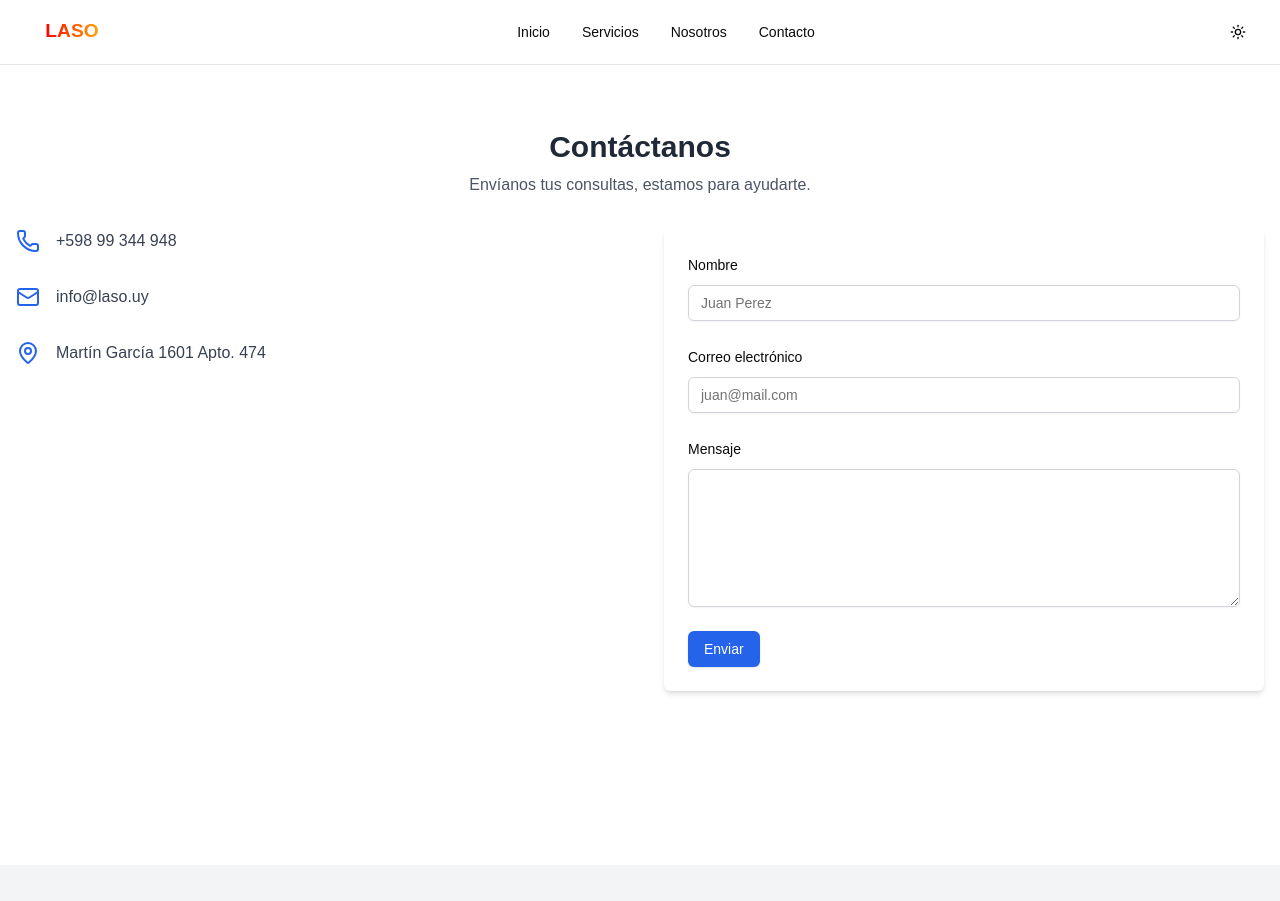
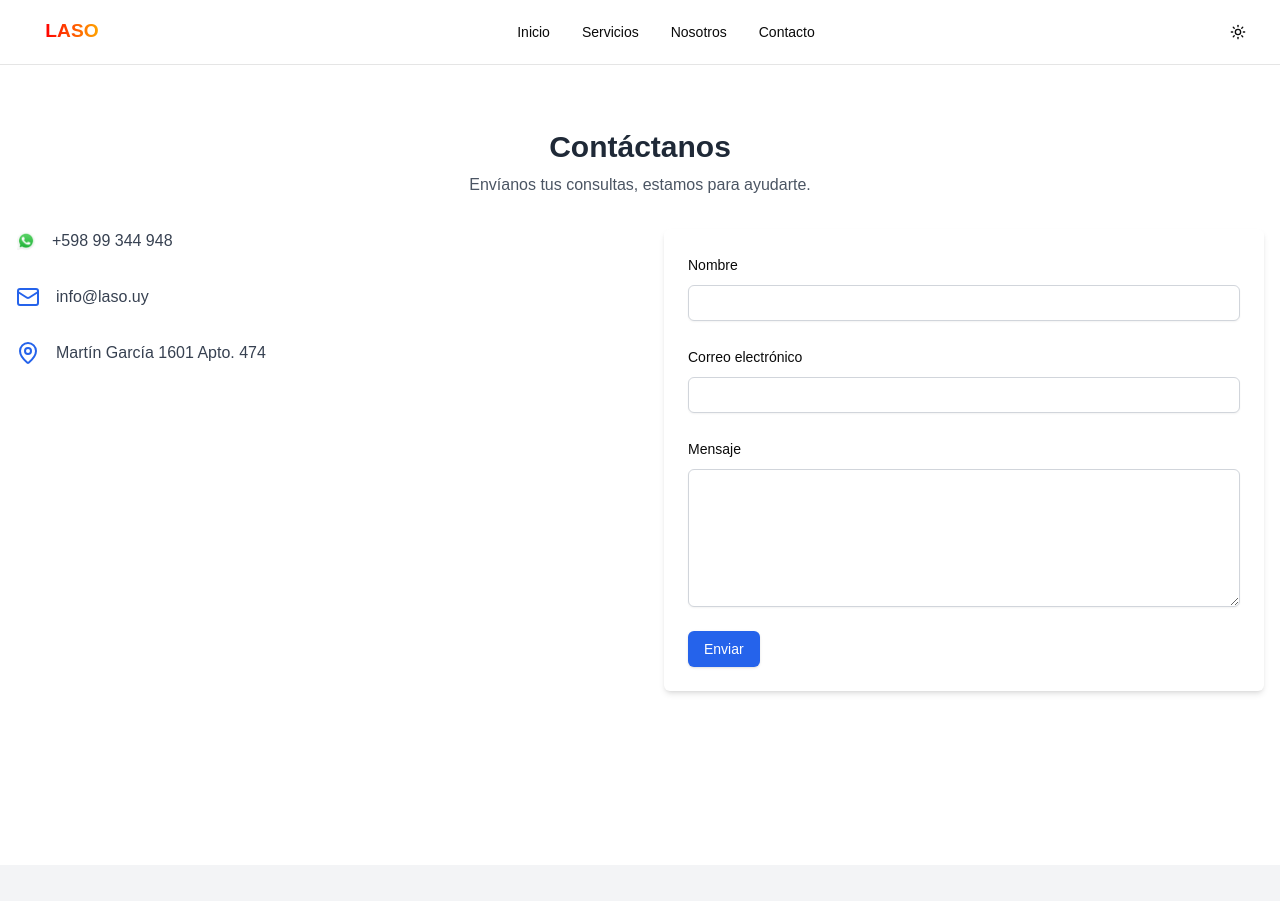
Before and after one commit to maramal/laso-uy, a Next.js app: page /contacto in a window 1280 px wide. Shown: the top 901 px of the page. Built offline with nearby package versions, Linux system fonts and the light colour scheme.

Commit message:
cambiado icono de wpp y sacado el placeholder de contacto

```diff
--- a/app/contacto/contact-form.tsx
+++ b/app/contacto/contact-form.tsx
@@ -1,9 +1,10 @@
 "use client";
 
-import { Phone, Mail, MapPin } from "lucide-react";
+import { Mail, MapPin } from "lucide-react";
 import { zodResolver } from "@hookform/resolvers/zod";
 import { useForm } from "react-hook-form";
 import { z } from "zod";
+import Image from "next/image";
 
 import {
     Form,
@@ -118,7 +119,12 @@ export default function ContactForm() {
                     {/* Columna de información de contacto */}
                     <div className="space-y-8">
                         <div className="flex items-center space-x-4">
-                            <Phone className="text-blue-600 dark:text-blue-400" />
+                            <Image
+                                src="/WhatsApp_icon.png"
+                                alt="WhatsApp Icon"
+                                width={20}
+                                height={20}
+                            />
                             <div className="text-gray-700 dark:text-gray-300">
                                 <Link href="https://wa.me/+59899344948" target="_blank">+598 99 344 948</Link>
                             </div>
@@ -155,7 +161,6 @@ export default function ContactForm() {
                                             </FormLabel>
                                             <FormControl>
                                                 <Input
-                                                    placeholder="Juan Perez"
                                                     {...field}
                                                     disabled={isLoading}
                                                     className="bg-white dark:bg-gray-700 text-gray-900 dark:text-gray-100 border border-gray-300 dark:border-gray-600 focus:ring-blue-500 dark:focus:ring-blue-400 focus:border-blue-500 dark:focus:border-blue-400"
@@ -177,7 +182,6 @@ export default function ContactForm() {
                                             </FormLabel>
                                             <FormControl>
                                                 <Input
-                                                    placeholder="juan@mail.com"
                                                     type="email"
                                                     {...field}
                                                     disabled={isLoading}
--- a/components/footer.tsx
+++ b/components/footer.tsx
@@ -1,9 +1,9 @@
 "use client";
 
 import Link from "next/link";
-import { Phone, Mail, MapPin } from "lucide-react";
+import Image from "next/image";
+import { Mail, MapPin } from "lucide-react";
 import { useMemo } from "react";
-import Image from "next/image"
 
 export default function Footer() {
     // Obtenemos el año actual:
@@ -17,7 +17,12 @@ export default function Footer() {
                 <div className="grid grid-cols-1 md:grid-cols-3 gap-8">
                     {/* Columna 1: Nombre de la empresa */}
                     <div>
-                        <Image src="/laso-icon.svg" alt="Logo de LASO en Footer" width={150} height={120} />
+                        <Image
+                            src="/laso-icon.svg"
+                            alt="Logo de LASO en Footer"
+                            width={150}
+                            height={120}
+                        />
                         <p className="text-sm text-gray-600 dark:text-gray-300">
                             Laboratorio de Software
                         </p>
@@ -59,7 +64,12 @@ export default function Footer() {
                         <h2 className="text-xl font-bold mb-2">Contáctanos</h2>
                         <ul className="space-y-3">
                             <li className="flex items-center space-x-2">
-                                <Phone className="text-blue-600 dark:text-blue-400" />
+                                <Image
+                                    src="/WhatsApp_icon.png"
+                                    alt="WhatsApp Icon"
+                                    width={20}
+                                    height={20}
+                                />
                                 <Link
                                     href="https://wa.me/+59899344948"
                                     target="_blank"
```
Also changed, not shown: public/WhatsApp_icon.png (added).
